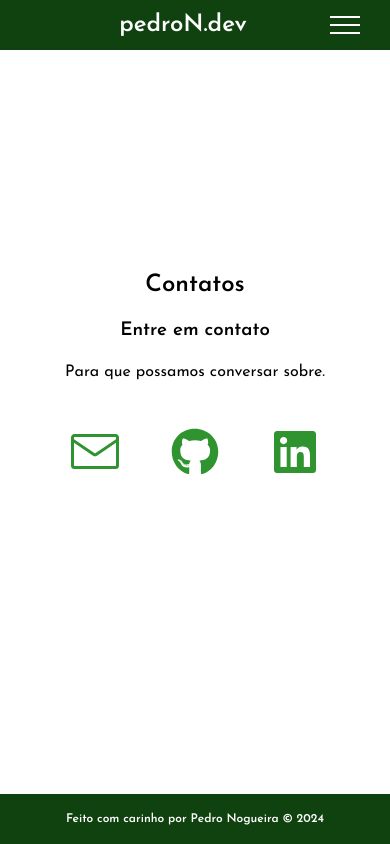
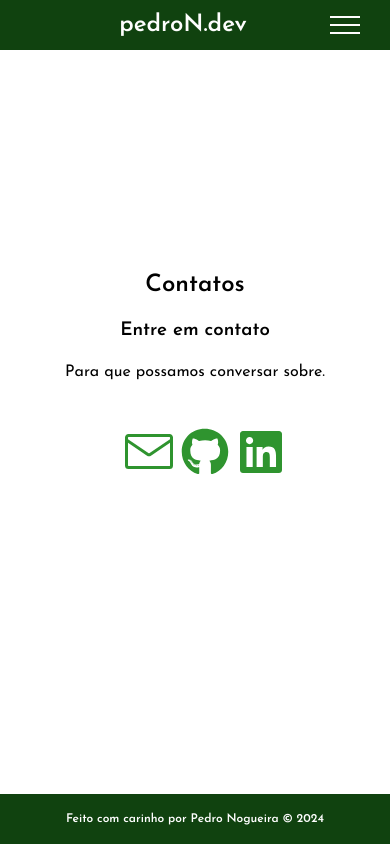
Before and after one commit to PedrooNogueira/portfolioReact, a React (Vite) app: page /contatos in a window 390 px wide. Built offline with nearby package versions, Linux system fonts and the light colour scheme.

Commit message:
contatos styles

```diff
--- a/src/pages/Contatos/Contatos.module.css
+++ b/src/pages/Contatos/Contatos.module.css
@@ -10,10 +10,10 @@
 }
 
 .icones {
-    width: 90%;
+    width: 40%;
     display: flex;
     align-items: center;
-    justify-content: space-evenly;
+    justify-content: space-around;
     padding-block: 1.5rem;
 }
 
@@ -21,3 +21,32 @@
     font-size: 3rem;
     color: var(--secondary);
 }
+
+.titulo {
+    color: var(--secondary);
+    font-weight: bold;
+    font-size: 40px;
+}
+
+.subtitulo {
+    font-size: 25px;
+    color: var(--clear-black)
+}
+
+.paragrafo {
+    font-size: 25px;
+    color: var(--clear-black);
+    font-weight: bold;
+}
+
+@media (max-width: 760px) {
+    .contatos {
+        padding-inline: 20px;
+    }
+}
+
+@media (max-width: 400px) {
+    .icones {
+        gap: 0.5rem;
+    }
+}
```
